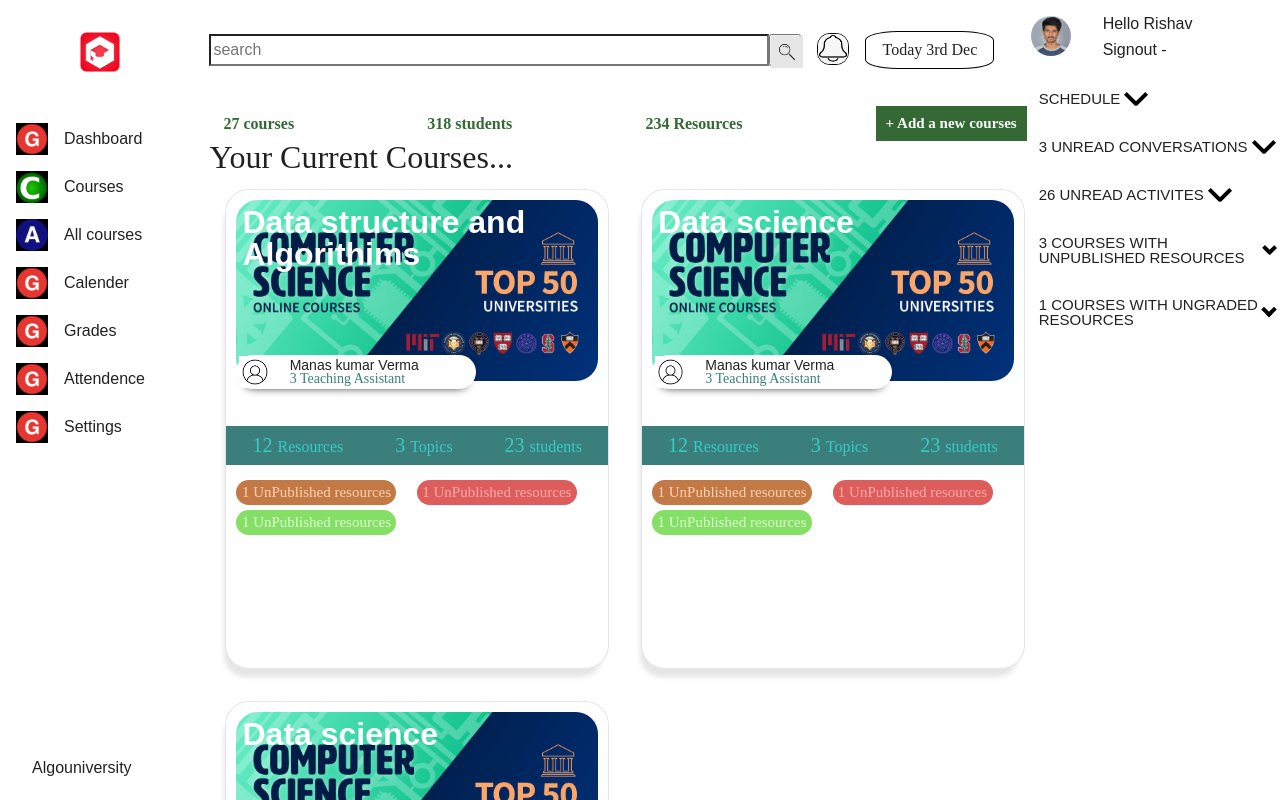
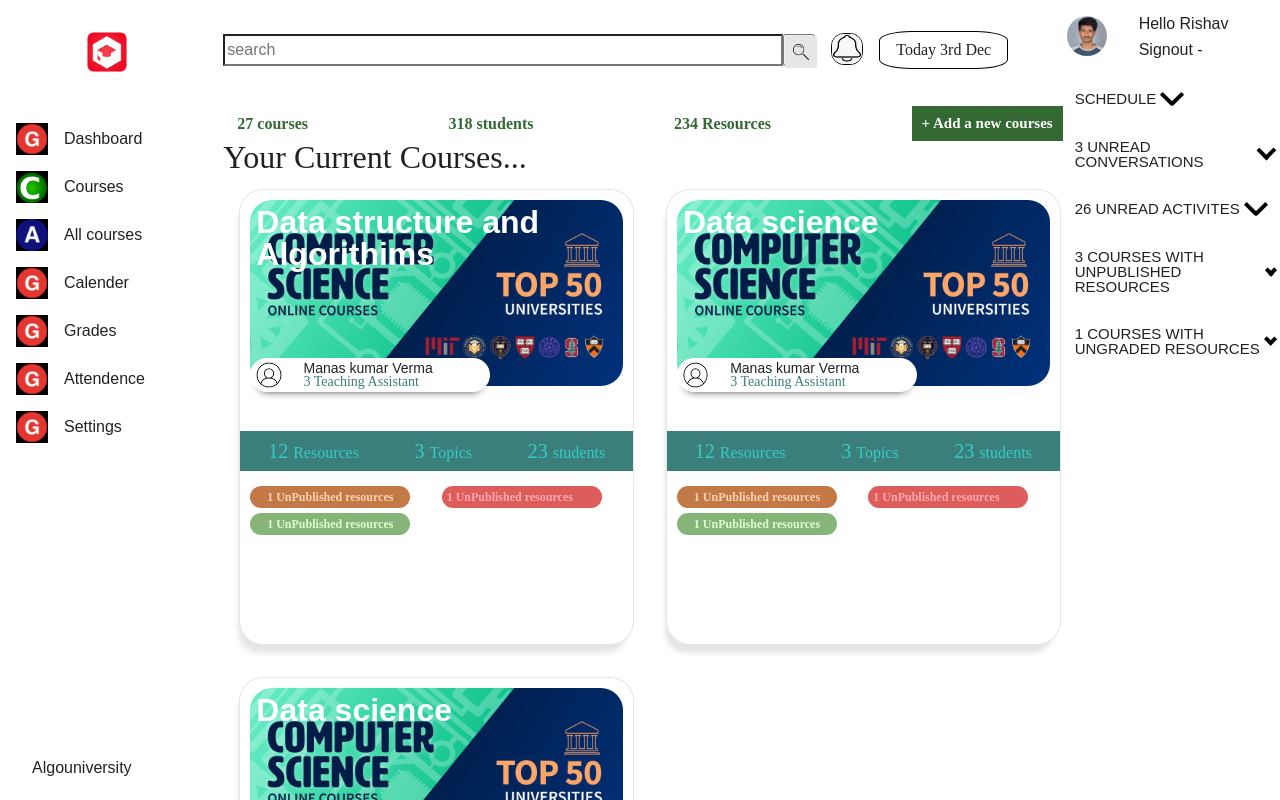
Before and after one commit to tarun846/AlgoAcademyDashboard, a React (Create React App) app: page / in a window 1280 px wide. Shown: the top 800 px of the page. Built offline with nearby package versions, Linux system fonts and the light colour scheme.

Commit message:
second commit

```diff
--- a/src/stlyle/_Coursebox.scss
+++ b/src/stlyle/_Coursebox.scss
@@ -10,7 +10,7 @@
     margin-top: 1rem;
     margin-left: 1rem;
     margin-right: 1rem ;
-    height: 60vh;
+    height: 57vh;
     background-color: white;
 
     box-shadow: -4px 11px 5px -3px rgba(0,0,0,0.1);
@@ -23,7 +23,7 @@
         border-radius: 2rem;
         width: 100%;
         padding: 10px;
-        height: 100%;
+        // height: 100%;
         object-fit: cover;
       }
            h1 {
@@ -39,14 +39,10 @@
           .teacher_info{
             position: absolute;
             background-color: white;
-            top: 165px;
-            // border: 1px solid black;
+            top: 168px;
             box-shadow: 0px 8px 8px -9px;
             display: flex;
             flex-direction: column;
-            // padding: 2rem;
-            // align-items: center;
-            // margin-bottom: 10rem;
             margin-left: 10px;
             width: 15rem;
             border-radius: 20rem;
@@ -59,9 +55,9 @@
                img{
           width: 1.95rem;
           padding: 0;
+          border-radius: 50%;
+          }
 
-            }
-            display: flex;
          }
          .binis{
           padding: 3px;
@@ -107,7 +103,7 @@
                  grid-template-columns: 1fr 1fr ;
 
                  grid-template-rows: auto;
-
+                 column-gap:10px ;
                  padding: 10px;
 
                 .activity{
@@ -119,10 +115,8 @@
                     color: white;
                     width: 10rem;
                     padding: 5px;
-
-                     font-size: 15px;
-
-
+                    font-size: 12px;
+                    font-weight: bold;
 }
                  .active1{
                    background-color: #c27945;
@@ -130,24 +124,25 @@
                   margin-top: 5px;
                   margin-right: 1rem;
 }
+
    .active2{
      background-color:#dd5c5c;
      color: #ffaaaa;
      margin-top: 5px;
     display: block;
+    margin-right: 1rem;
 }
 .active3{
 
-    background-color: #85df67;
+    background-color: #87b478;
     color:#daffce ;
     margin-top: 5px;
+    grid-column-start: 1;
 }
 
               }
         }
-        &:nth-child(3){
-            padding-bottom: 2rem;
-        }
+
     }
     }
 
--- a/src/stlyle/style.css
+++ b/src/stlyle/style.css
@@ -1,8 +1,8 @@
 main {
   display: -ms-grid;
   display: grid;
-  -ms-grid-columns: 1.2fr 5fr 1.5fr;
-      grid-template-columns: 1.2fr 5fr 1.5fr;
+  -ms-grid-columns: 1fr 4fr 1fr;
+      grid-template-columns: 1fr 4fr 1fr;
 }
 
 * {
@@ -322,7 +322,7 @@ img {
   margin-top: 1rem;
   margin-left: 1rem;
   margin-right: 1rem;
-  height: 60vh;
+  height: 57vh;
   background-color: white;
   -webkit-box-shadow: -4px 11px 5px -3px rgba(0, 0, 0, 0.1);
           box-shadow: -4px 11px 5px -3px rgba(0, 0, 0, 0.1);
@@ -333,7 +333,6 @@ img {
   border-radius: 2rem;
   width: 100%;
   padding: 10px;
-  height: 100%;
   -o-object-fit: cover;
      object-fit: cover;
 }
@@ -352,7 +351,7 @@ img {
 .dashboard_current .dashboard-content .background-dashboard .teacher_info {
   position: absolute;
   background-color: white;
-  top: 165px;
+  top: 168px;
   -webkit-box-shadow: 0px 8px 8px -9px;
           box-shadow: 0px 8px 8px -9px;
   display: -webkit-box;
@@ -376,12 +375,12 @@ img {
       -ms-flex-align: center;
           align-items: center;
   padding-left: 3px;
-  display: flex;
 }
 
 .dashboard_current .dashboard-content .background-dashboard .teacher_info .sahis img {
   width: 1.95rem;
   padding: 0;
+  border-radius: 50%;
 }
 
 .dashboard_current .dashboard-content .background-dashboard .teacher_info .binis {
@@ -434,6 +433,8 @@ img {
       grid-template-columns: 1fr 1fr;
   -ms-grid-rows: auto;
       grid-template-rows: auto;
+  -webkit-column-gap: 10px;
+          column-gap: 10px;
   padding: 10px;
 }
 
@@ -452,7 +453,8 @@ img {
   color: white;
   width: 10rem;
   padding: 5px;
-  font-size: 15px;
+  font-size: 12px;
+  font-weight: bold;
 }
 
 .dashboard_current .dashboard-content .second_part .activites .active1 {
@@ -467,16 +469,15 @@ img {
   color: #ffaaaa;
   margin-top: 5px;
   display: block;
+  margin-right: 1rem;
 }
 
 .dashboard_current .dashboard-content .second_part .activites .active3 {
-  background-color: #85df67;
+  background-color: #87b478;
   color: #daffce;
   margin-top: 5px;
-}
-
-.dashboard_current .dashboard-content:nth-child(3) {
-  padding-bottom: 2rem;
+  -ms-grid-column: 1;
+      grid-column-start: 1;
 }
 
 .koo {
--- a/src/stlyle/style.scss
+++ b/src/stlyle/style.scss
@@ -1,6 +1,6 @@
 main{
     display: grid ;
-    grid-template-columns: 1.2fr 5fr 1.5fr;
+    grid-template-columns: 1fr 4fr 1fr;
     // background-color: rgb(148, 141, 141)
 }
 @import '_reset';
```
Also changed, not shown: 1 other file (tests, documents, lock files or other folders). Lines whose indentation alone changed are shown as unchanged.
